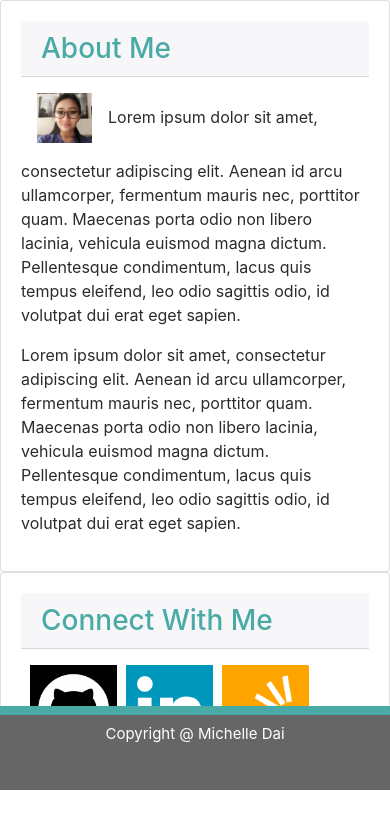
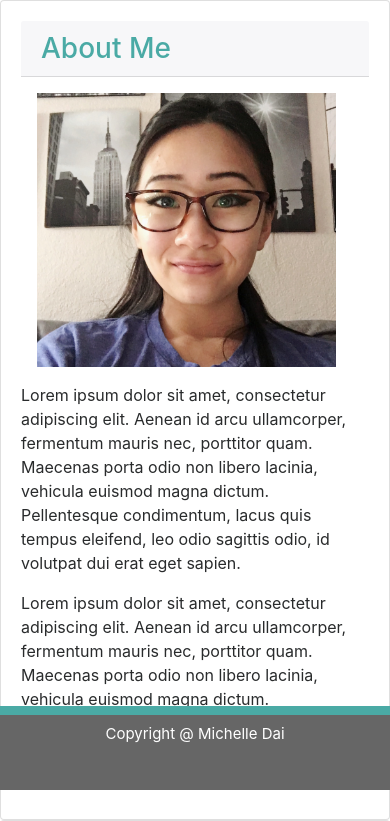
Before and after one commit to chocopuff2020/Bootstrap-Portfolio, a PHP site: page / in a window 390 px wide. Shown: the part 54-875 px from the top of the page. Before the commit the page ends 844 px from the top, so only its background shows below. Run offline with PHP 8.4, Linux system fonts and the light colour scheme; some libraries are stand-ins or nearby versions.

Commit message:
Finish index.html but need minor fixes

```diff
--- a/assets/css/style.css
+++ b/assets/css/style.css
@@ -10,7 +10,6 @@
 .font-mint {
 	color: #4aaaa5;
 }
-
 .font-white {
 	color:white;
 }
@@ -19,6 +18,10 @@
 	text-align: center;
 	font-size:15px;
 }
+.bg-mint {
+	background-color: #4aaaa5;
+	height:40px;
+}
 
 
 
@@ -26,6 +29,17 @@
 img {
 	width:25%;
 }
+@media (max-width:760px) {
+	img {
+		width:60%;
+	}
+}
+
+@media (max-width:640px) {
+	img {
+		width:95%;
+	}
+}
 .social-icon {
 	width:25%;
 	float:left;
--- a/index.html
+++ b/index.html
@@ -49,7 +49,7 @@
 		    </div>
 		  </div>
 
-		  <div class="col-sm-3">
+		  <div class="col-sm-3 ">
 		    <div class="card">
 		      <div class="card-block">
 		        <h3 class="card-title card-header font-mint"> Connect With Me </h3>
```
